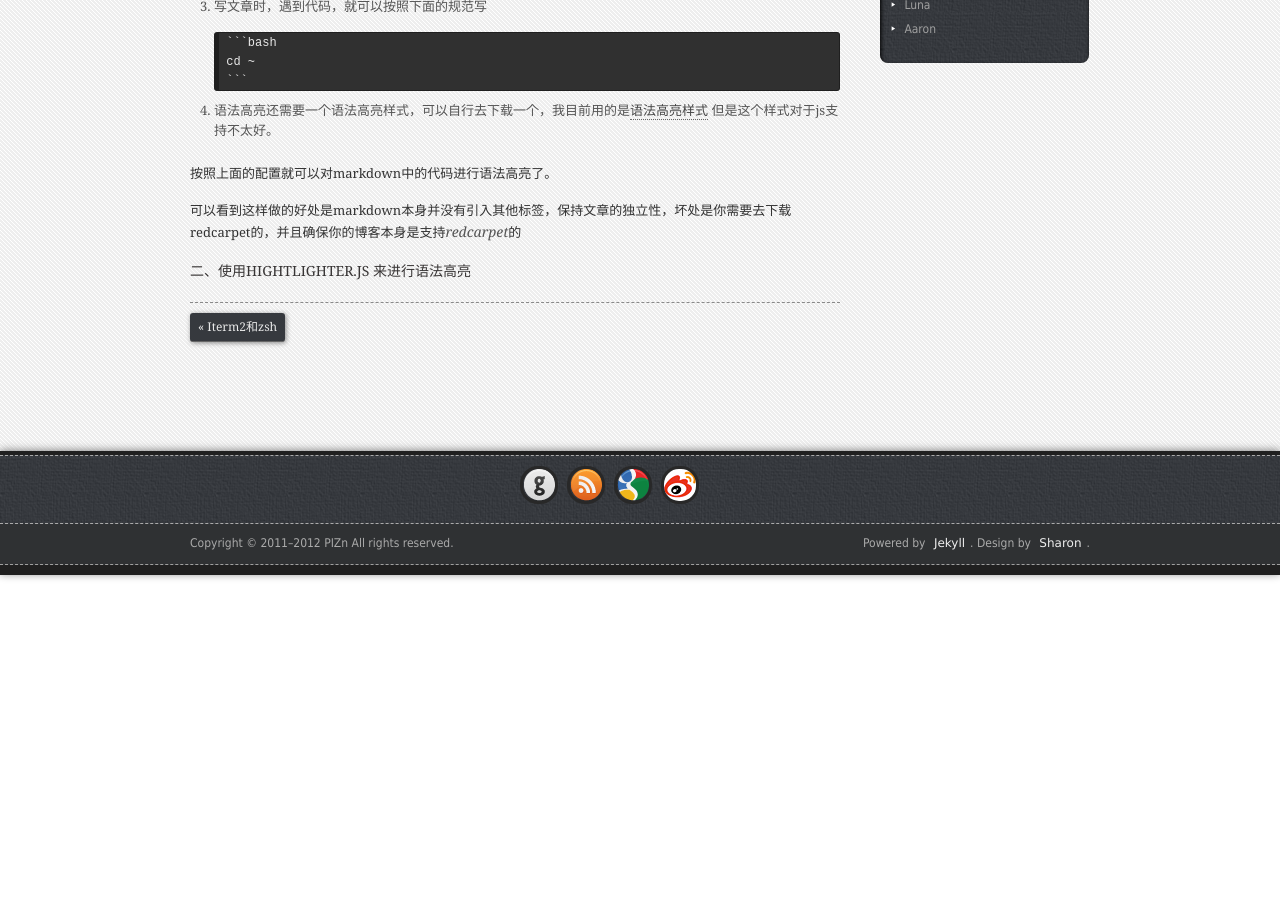
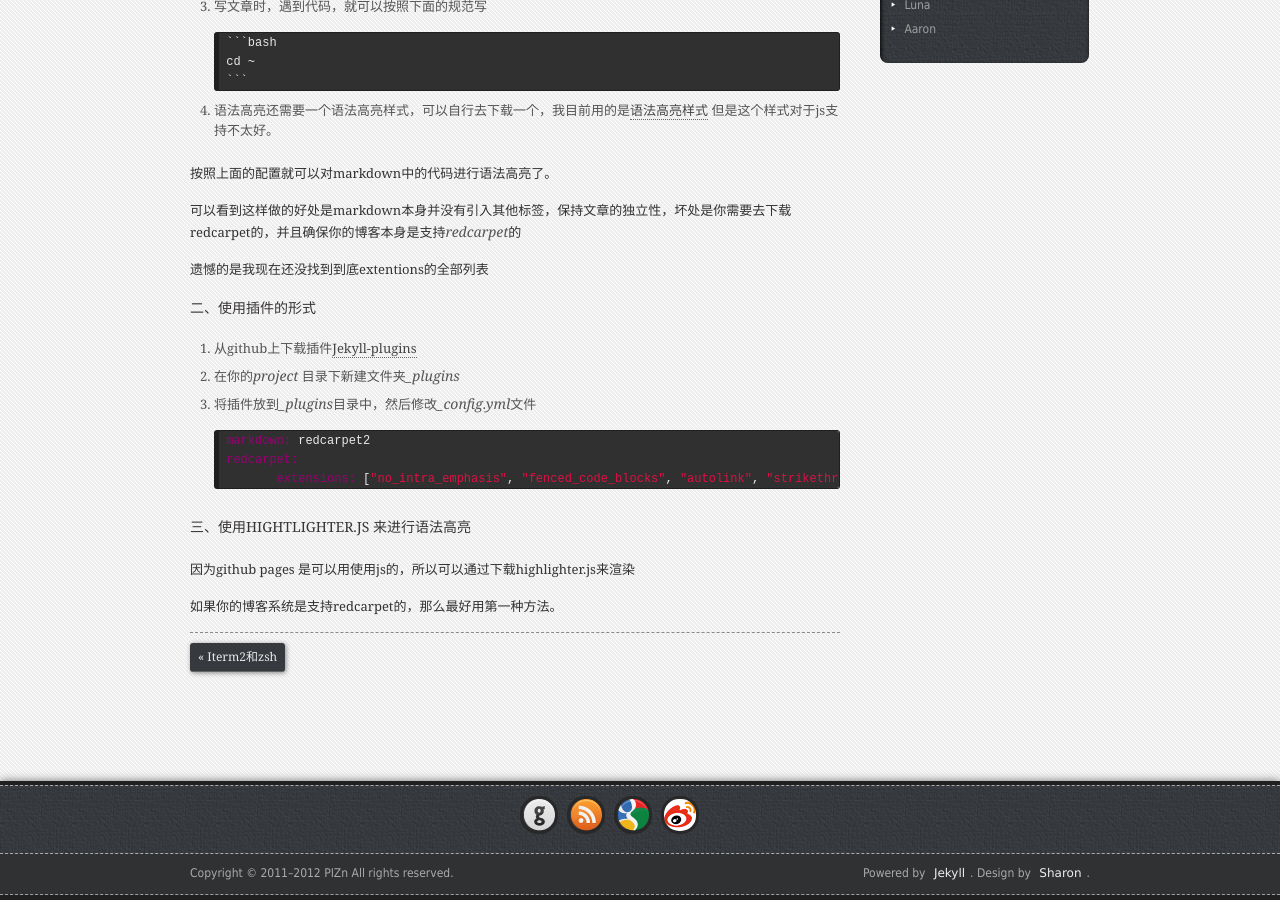
Before and after one commit to sharonlx/sharonlx.github.com, a Jekyll site: the page built from _posts/2014-07-16-jekyll-highlighter.md, in a window 1280 px wide and 900 px high, scrolled down 766 px. Built offline with Jekyll 4.4.1, drawn with Linux system fonts in a browser that asks for light colours; Markdown is read by kramdown in place of the engine named in the settings.

Commit message:
complete article

````diff
--- a/_posts/2014-07-16-jekyll-highlighter.md
+++ b/_posts/2014-07-16-jekyll-highlighter.md
@@ -40,5 +40,23 @@ categories: jekyll
 
 可以看到这样做的好处是markdown本身并没有引入其他标签，保持文章的独立性，坏处是你需要去下载redcarpet的，并且确保你的博客本身是支持*redcarpet*的
 
+遗憾的是我现在还没找到到底extentions的全部列表
 
-#####二、使用hightlighter.js 来进行语法高亮
+#####二、使用插件的形式
+
+1. 从github上下载插件[Jekyll-plugins](https://github.com/nono/Jekyll-plugins)
+2. 在你的*project* 目录下新建文件夹*_plugins*
+3. 将插件放到*_plugins*目录中，然后修改*_config.yml*文件
+
+
+	```ruby
+	markdown: redcarpet2
+	redcarpet:
+  	extensions: ["no_intra_emphasis", "fenced_code_blocks", "autolink", "strikethrough", "superscript", "with_toc_data"]
+	 ```
+
+#####三、使用hightlighter.js 来进行语法高亮
+
+因为github pages 是可以用使用js的，所以可以通过下载highlighter.js来渲染
+
+如果你的博客系统是支持redcarpet的，那么最好用第一种方法。
````
